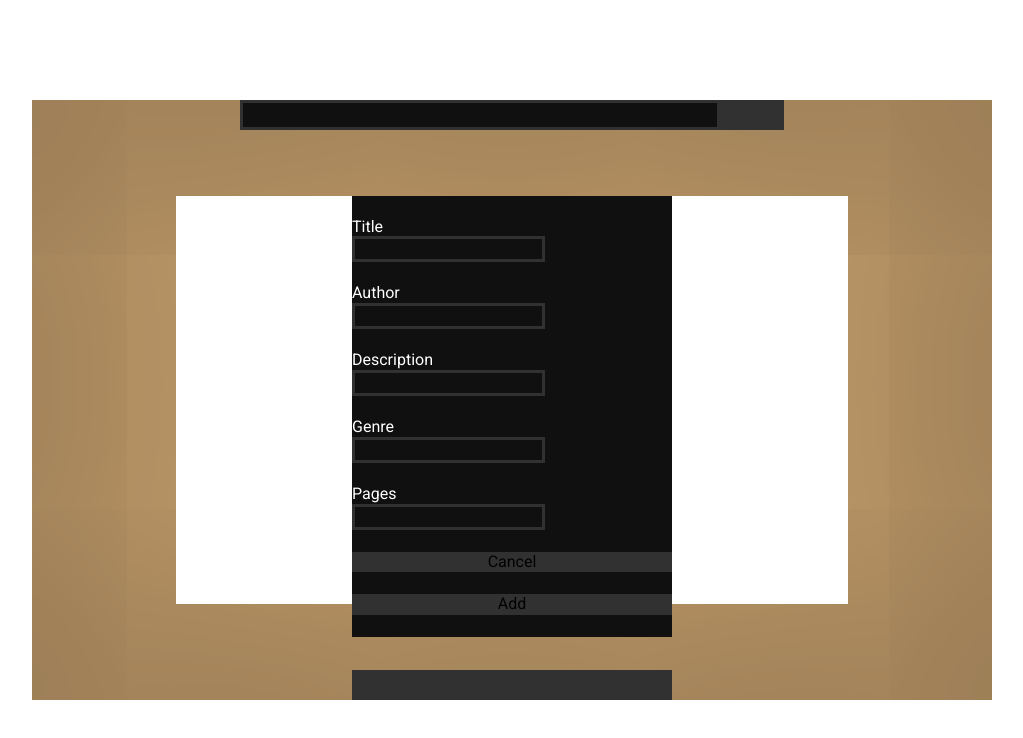
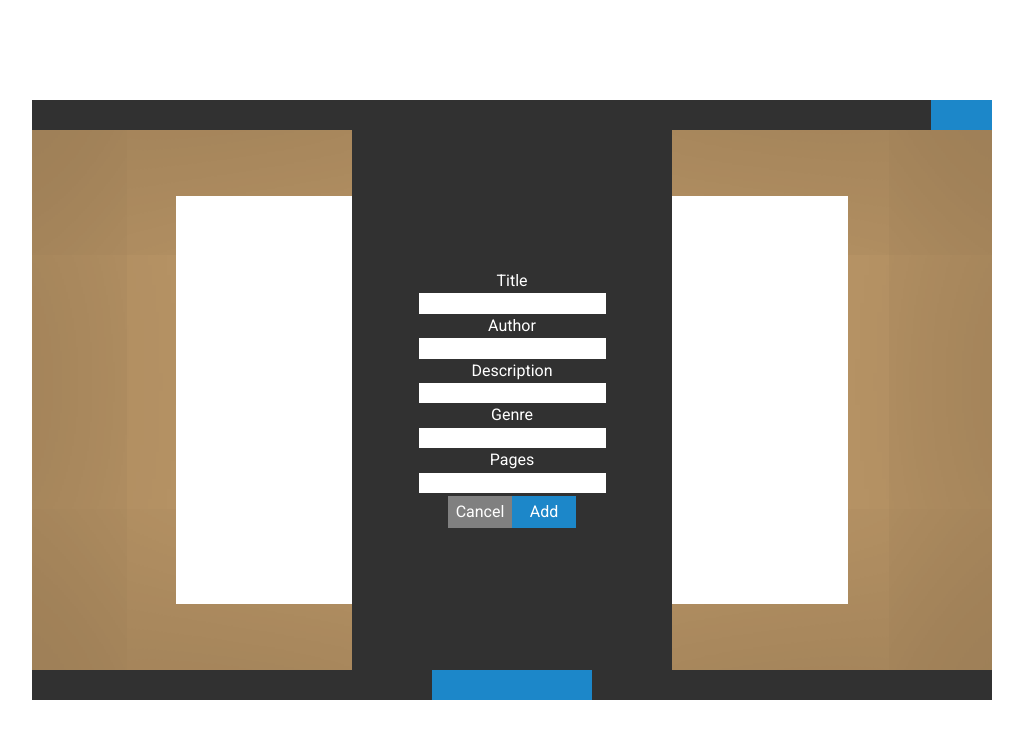
Before and after one commit to oavqt/011-ltop, a plain HTML site: page index.html in a window 1280 px wide. Both pictures are taken after a click on the button 640 px from the left and 684 px from the top of the page. Shown: the whole page, without its empty margins (128-1151 px from the left). Drawn offline with Linux system fonts and the light colour scheme.

Commit message:
Stylize bookcase form using CSS

```diff
--- a/css/styles.css
+++ b/css/styles.css
@@ -4,6 +4,63 @@
 body {
   color: white;
   font-family: 'Roboto', sans-serif;
+}
+
+.label {
+  background-color: #313131;
+}
+
+.label--buttons {
+  display: flex;
+  justify-content: space-between;
+}
+
+.input {
+  background-color: #313131;
+  border: 0.2em solid #313131;
+  color: white;
+  display: block;
+  text-align: center;
+  width: 100%;
+}
+
+.input:focus {
+  border: 0.2em solid #1c87c9;
+  outline: none;
+}
+
+.input--search {
+  text-indent: 4em;
+}
+
+.btn {
+  background-color: #1c87c9;
+  border: none;
+  color: white;
+  display: block;
+}
+
+.btn:hover {
+  cursor: pointer;
+}
+
+.btn--add {
+  height: 2em;
+  width: 4em;
+}
+
+.btn--cancel {
+  background-color: gray;
+  height: 2em;
+  width: 4em;
+}
+
+.btn--form {
+  width: 16.7%;
+}
+
+.btn--search {
+  width: 4em;
 }
 
 .library {
@@ -21,28 +78,28 @@ body {
   display: flex;
   flex-direction: column;
   height: 75%;
+  position: relative;
   width: 75%;
 }
 
 .bookcase__header {
   background-color: transparent;
   display: flex;
-  height: 3.75%;
+  height: 5%;
   justify-content: center;
   position: absolute;
-  width: 75%;
+  width: 100%;
 }
 
 .bookcase__grid {
   display: grid;
   grid-template: repeat(10, 100%) / repeat(auto-fit, 20em);
   gap: 2em;
-  height: 90%;
+  height: 100%;
   justify-content: center;
   margin: 6em 0;
   overflow-y: auto;
   padding: 0 6em;
-  position: relative;
   scrollbar-width: none;
   width: 100%;
 }
@@ -56,73 +113,80 @@ body {
 }
 
 .bookcase__footer {
-  background-color: transparent;
+  background-color: #313131;
+  bottom: 0;
+  display: flex;
+  height: 5%;
+  justify-content: center;
+  position: absolute;
+  width: 100%;
+}
+
+@keyframes fade-in {
+  from {
+    opacity: 0;
+    visibility: hidden;
+  }
+  to {
+    opacity: 1;
+    visibility: visible;
+  }
+}
+
+@keyframes fade-out {
+  from {
+    opacity: 1;
+    visibility: visible;
+  }
+  to {
+    opacity: 0;
+    visibility: hidden;
+  }
+}
+
+.bookcase__form {
+  align-items: center;
+  background-color: #313131;
+  bottom: 0;
   display: flex;
   flex-direction: column;
-  height: 3.75%;
-  justify-content: flex-end;
-  left: 50%;
+  height: 90%;
+  justify-content: center;
+  left: 0;
+  margin: auto;
   position: absolute;
-  top: 85.6%;
-  transform: translate(-50%, -50%);
+  right: 0;
+  text-align: center;
+  top: 0;
+  visibility: hidden;
   width: 20em;
 }
 
-.bookcase__footer--active {
-  height: 75%;
-  justify-content: center;
-  top: 50%;
-}
-
-.bookcase__form {
-  display: none;
+.bookcase__form--fade {
+  animation: fade-out 0.5s;
 }
 
 .bookcase__form--active {
+  align-items: center;
+  animation: fade-in 0.5s;
+  background-color: #313131;
+  bottom: 0;
   display: flex;
   flex-direction: column;
-  justify-content: space-evenly;
-  background-color: #101010;
-  height: 73.582%;
-  margin: 5.97em 0 auto;
+  height: 90%;
+  justify-content: center;
+  left: 0;
+  margin: auto;
+  position: absolute;
+  right: 0;
+  text-align: center;
+  top: 0;
+  visibility: visible;
+  width: 20em;
+  z-index: 1;
 }
 
-.input {
-  background-color: #101010;
-  border: 0.2em solid #313131;
-  color: white;
-  display: block;
+.bookcase__form input {
+  background-color: white;
+  color: black;
 }
-
-.input:focus {
-  border: 0.2em solid #1c87c9;
-  outline: none;
-}
-
-.input--search {
-  width: 50%;
-}
-
-.btn {
-  background-color: #313131;
-  border: none;
-  display: block;
-}
-
-.btn:hover {
-  cursor: pointer;
-}
-
-.btn--search {
-  background-color: #313131;
-  width: 4em;
-}
-
-.btn--form {
-  height: 100%;
-  width: 100%;
-}
-
-.btn--form--active {
-  height: 5%;
-}
--- a/scripts/index.js
+++ b/scripts/index.js
@@ -47,10 +47,11 @@ function cBookCase() {
   const bookcase = getElement('.library__bookcase');
   createElement('div', '', '', 'bookcase__header', bookcase);
   createElement('div', '', '', 'bookcase__grid', bookcase);
+  createElement('div', '', '', 'bookcase__form', bookcase);
   createElement('div', '', '', 'bookcase__footer', bookcase);
 }
 
-function cHeaderFooterForm() {
+function cHeaderFooter() {
   const middlelibraryTopBot = getElement(
     '.bookcase__header',
     '.bookcase__footer'
@@ -63,13 +64,12 @@ function cHeaderFooterForm() {
     middlelibraryTopBot[0]
   );
   createElement('button', '', '', 'btn btn--search', middlelibraryTopBot[0]);
-  createElement('form', '', '', 'bookcase__form', middlelibraryTopBot[1]);
   createElement('button', '', '', 'btn btn--form', middlelibraryTopBot[1]);
 }
 
 function cBookCaseBook() {
   const bookcase = getElement('.bookcase__grid');
-  createElementGrid(10, 'div', '', '', 'bookcase__book', bookcase);
+  createElementGrid(5, 'div', '', '', 'bookcase__book', bookcase);
 }
 
 function cFormLabel() {
@@ -79,8 +79,7 @@ function cFormLabel() {
   createElement('label', '', 'Description', 'label label--description', form);
   createElement('label', '', 'Genre', 'label label--genre', form);
   createElement('label', '', 'Pages', 'label label--pages', form);
-  createElement('button', '', 'Cancel', 'btn btn--cancel', form);
-  createElement('button', '', 'Add', 'btn btn--add', form);
+  createElement('label', '', '', 'label label--buttons', form);
 }
 
 function cFormInput() {
@@ -89,19 +88,22 @@ function cFormInput() {
     '.label--author',
     '.label--description',
     '.label--genre',
-    '.label--pages'
+    '.label--pages',
+    '.label--buttons'
   );
   createElement('input', 'text', '', 'input input--title', label[0]);
   createElement('input', 'text', '', 'input input--author', label[1]);
   createElement('input', 'text', '', 'input input--description', label[2]);
   createElement('input', 'text', '', 'input input--genre', label[3]);
   createElement('input', 'number', '', 'input input--pages', label[4]);
+  createElement('button', '', 'Cancel', 'btn btn--cancel', label[5]);
+  createElement('button', '', 'Add', 'btn btn--add', label[5]);
 }
 
 cLibrary();
 cBookCase();
 cBookCaseBook();
-cHeaderFooterForm();
+cHeaderFooter();
 cFormLabel();
 cFormInput();
 
--- a/scripts/scripts.js
+++ b/scripts/scripts.js
@@ -2,13 +2,15 @@
 
 //Interface
 
-getElement('.btn--form').addEventListener('click', addToForm);
+getElement('.btn--form').addEventListener('click', () => {
+  getElement('.bookcase__form').classList.remove('bookcase__form--fade');
+  getElement('.bookcase__form').classList.add('bookcase__form--active');
+});
 
-function addToForm() {
-  getElement('.bookcase__footer').classList.toggle('bookcase__footer--active');
-  getElement('.bookcase__form').classList.toggle('bookcase__form--active');
-  getElement('.btn--form').classList.toggle('btn--form--active');
-}
+getElement('.btn--cancel').addEventListener('click', () => {
+  getElement('.bookcase__form').classList.add('bookcase__form--fade');
+  getElement('.bookcase__form').classList.remove('bookcase__form--active');
+});
 
 //Library
 
```
